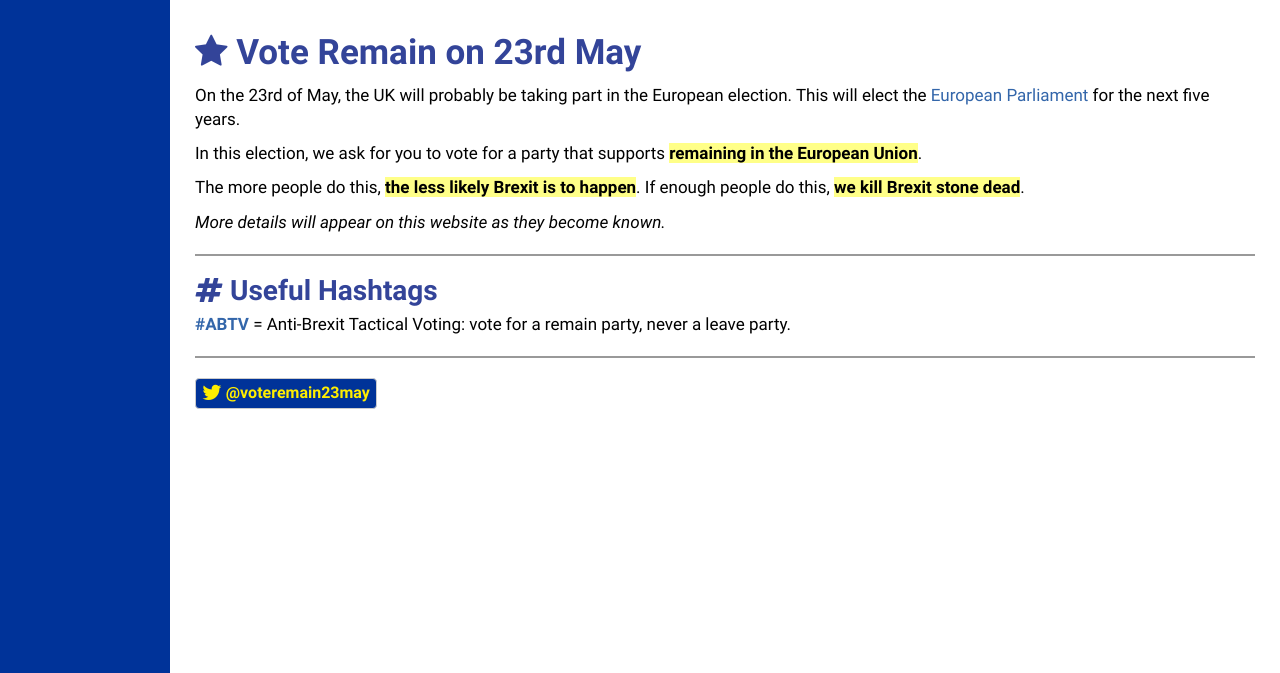
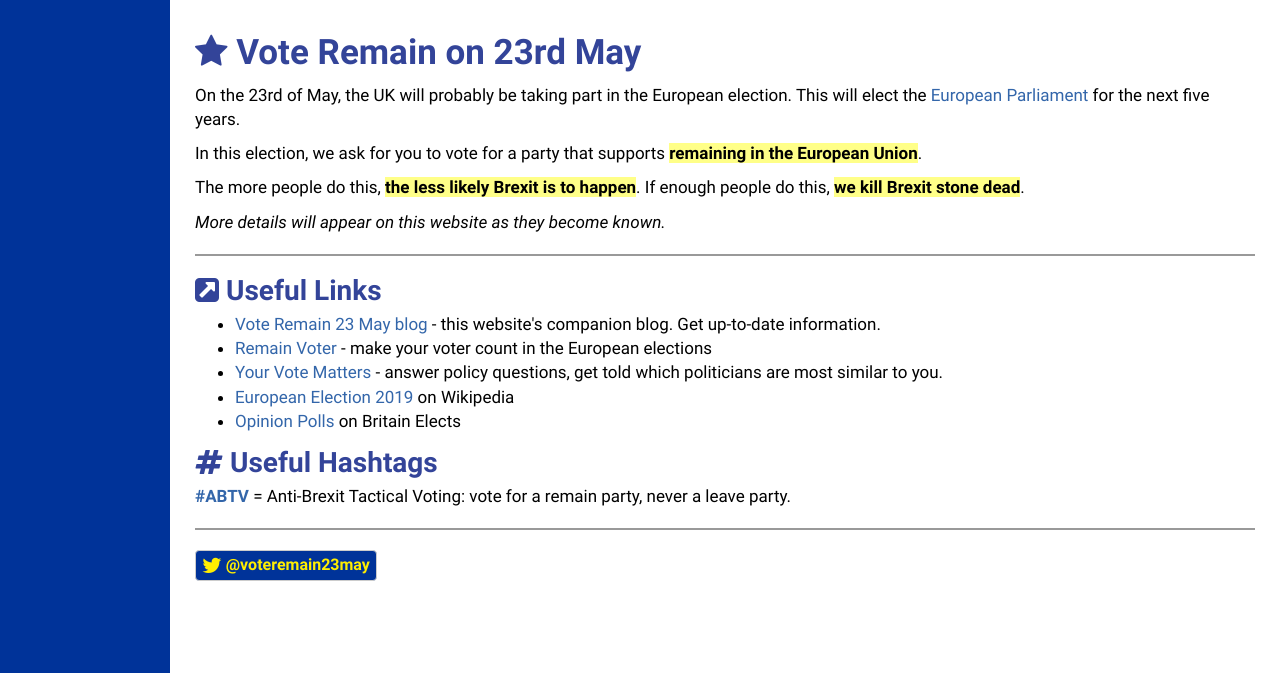
Before and after one commit to cabalamat/vr2, a Flask app: page / in a window 1280 px wide. Shown: the part 51-724 px from the top of the page. Run offline with Flask 2, Linux system fonts and the light colour scheme; some libraries are stand-ins or nearby versions.

Commit message:
added links

```diff
--- a/app/templates/front.html
+++ b/app/templates/front.html
@@ -24,14 +24,30 @@
 <p><i>More details will appear on this website as they become known.</i></p>
 
 <hr>
+<h2><i class='fa fa-external-link-square'></i> Useful Links</h2>
+
+<ul>
+<li><a href="https://cabalamat.wordpress.com/">Vote Remain 23 May blog</a>
+- this website's companion blog. Get up-to-date information.</li>
+<li><a href="https://www.remainvoter.com/">Remain Voter</a>
+- make your voter count in the European elections</li>
+<li><a href="https://yourvotematters.eu/en/quiz/start">Your Vote Matters</a>
+- answer policy questions, get told which politicians are most similar to you.</li>
+<li><a href="https://en.wikipedia.org/wiki/2019_European_Parliament_election_in_the_United_Kingdom">
+European Election 2019</a> on Wikipedia</li>
+<li><a href="http://britainelects.com/europarl19/">Opinion Polls</a> on Britain Elects</li>
+</ul>
+
 <h2><i class='fa fa-hashtag'></i> Useful Hashtags</h2>
 
 <p><a href="https://twitter.com/hashtag/ABTV"><b>#ABTV</b></a> = Anti-Brexit Tactical Voting: vote for a remain party, never a leave party.</p>
 
+
+
+
 <hr>
 
-<p>
-<a href="https://twitter.com/voteremain23may" class='btn btn-default'
+<p><a href="https://twitter.com/voteremain23may" class='btn btn-default'
 style="color:#fe0; background:#039;"><i class='fa fa-lg fa-twitter'></i>
 @voteremain23may
 </a><p>
```
